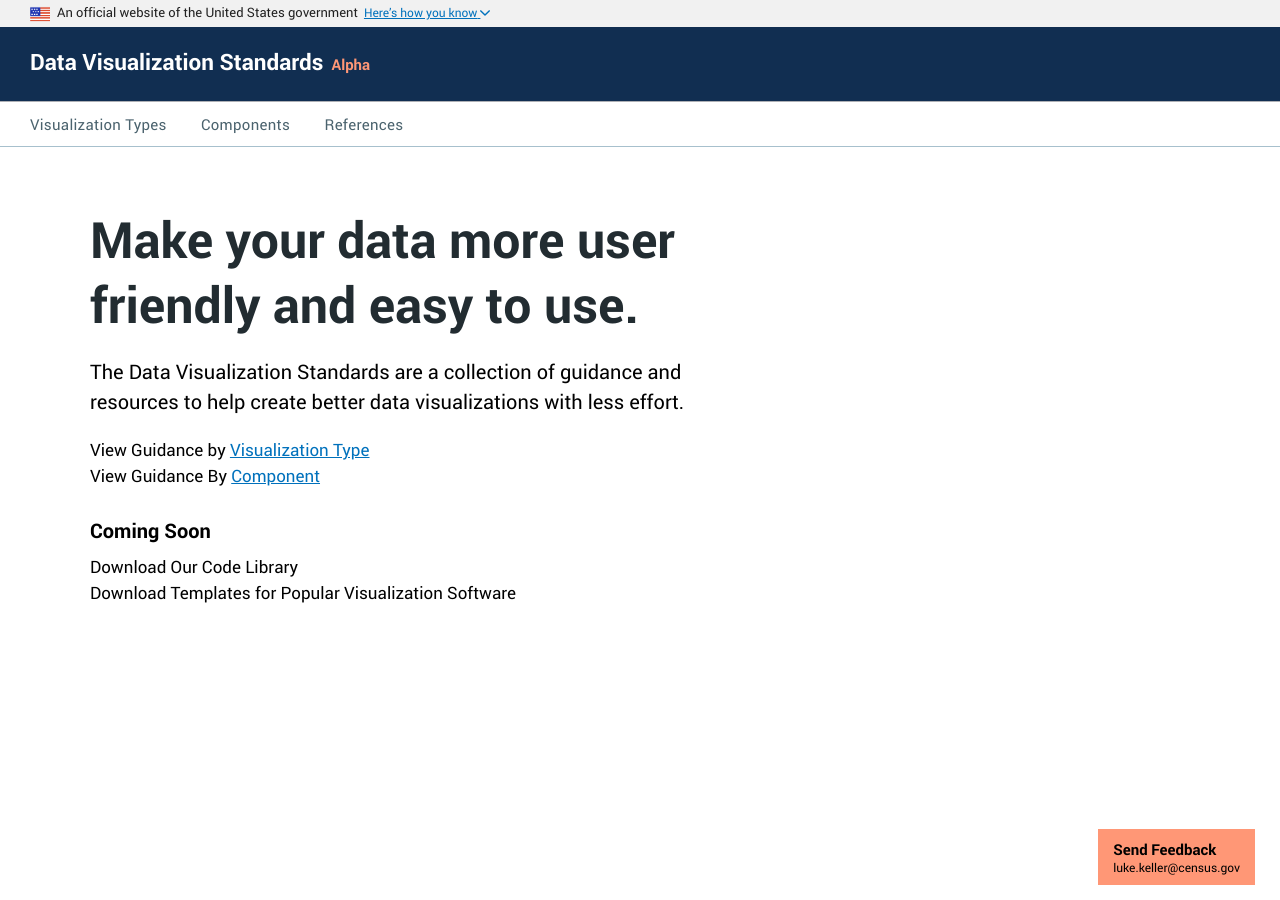
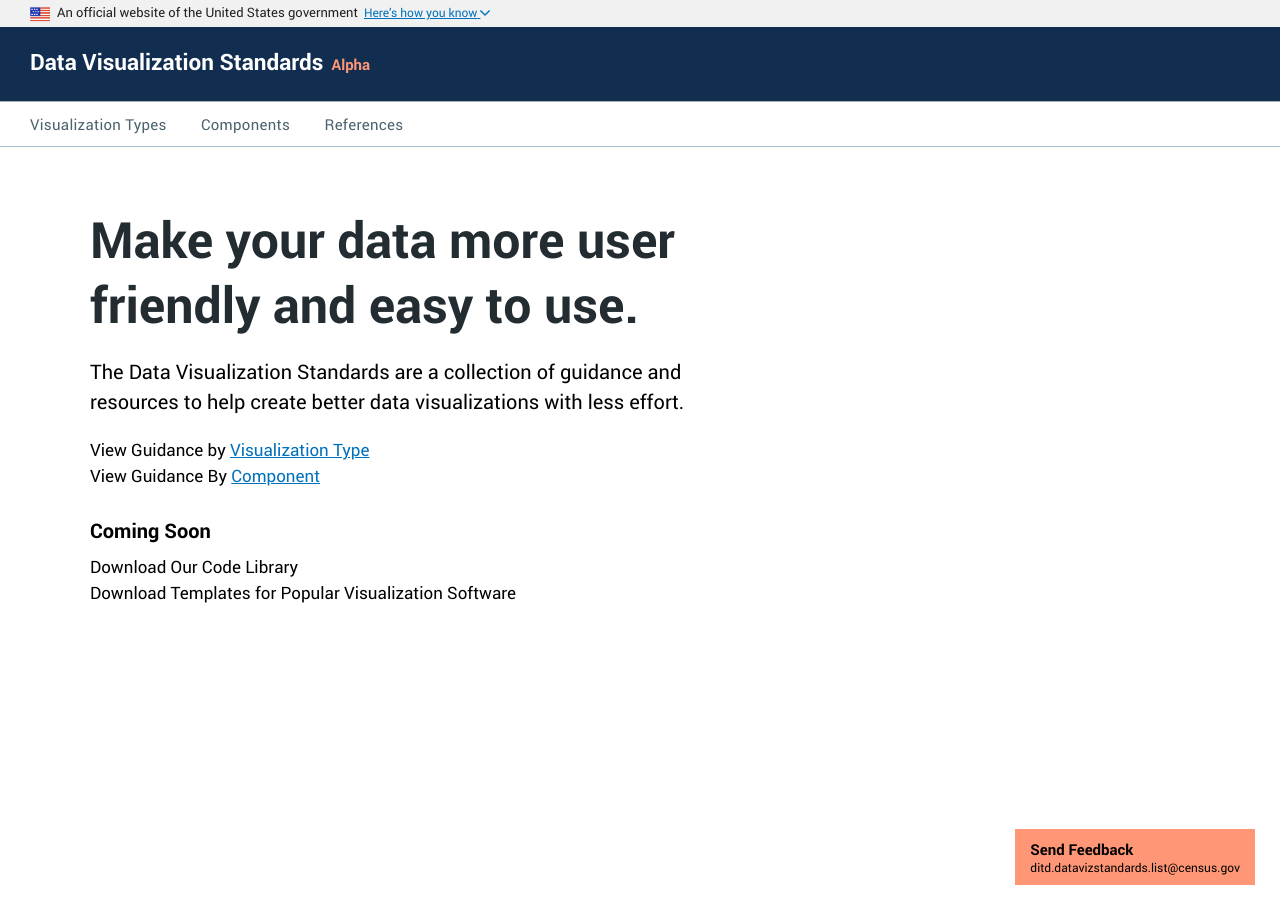
Before and after one commit to XDgov/data-design-standards, a Jekyll site: the page built from index.md, in a window 1280 px wide. Built offline with Jekyll 4.4.1, drawn with Linux system fonts in a browser that asks for light colours.

Commit message:
Update Feedback Email to Listserv

```diff
--- a/_includes/feedback.html
+++ b/_includes/feedback.html
@@ -1,6 +1,6 @@
 <div class="usa-feedback">
-  <a href="mailto:luke.keller@census.gov?subject=Data%20Visualization%20Standards%20Feedback">Send Feedback</a>
+  <a href="mailto:ditd.datavizstandards.list@census.gov?subject=Data%20Visualization%20Standards%20Feedback">Send Feedback</a>
   <div>
-    luke.keller@census.gov
+    ditd.datavizstandards.list@census.gov
   </div>
 </div>
```
